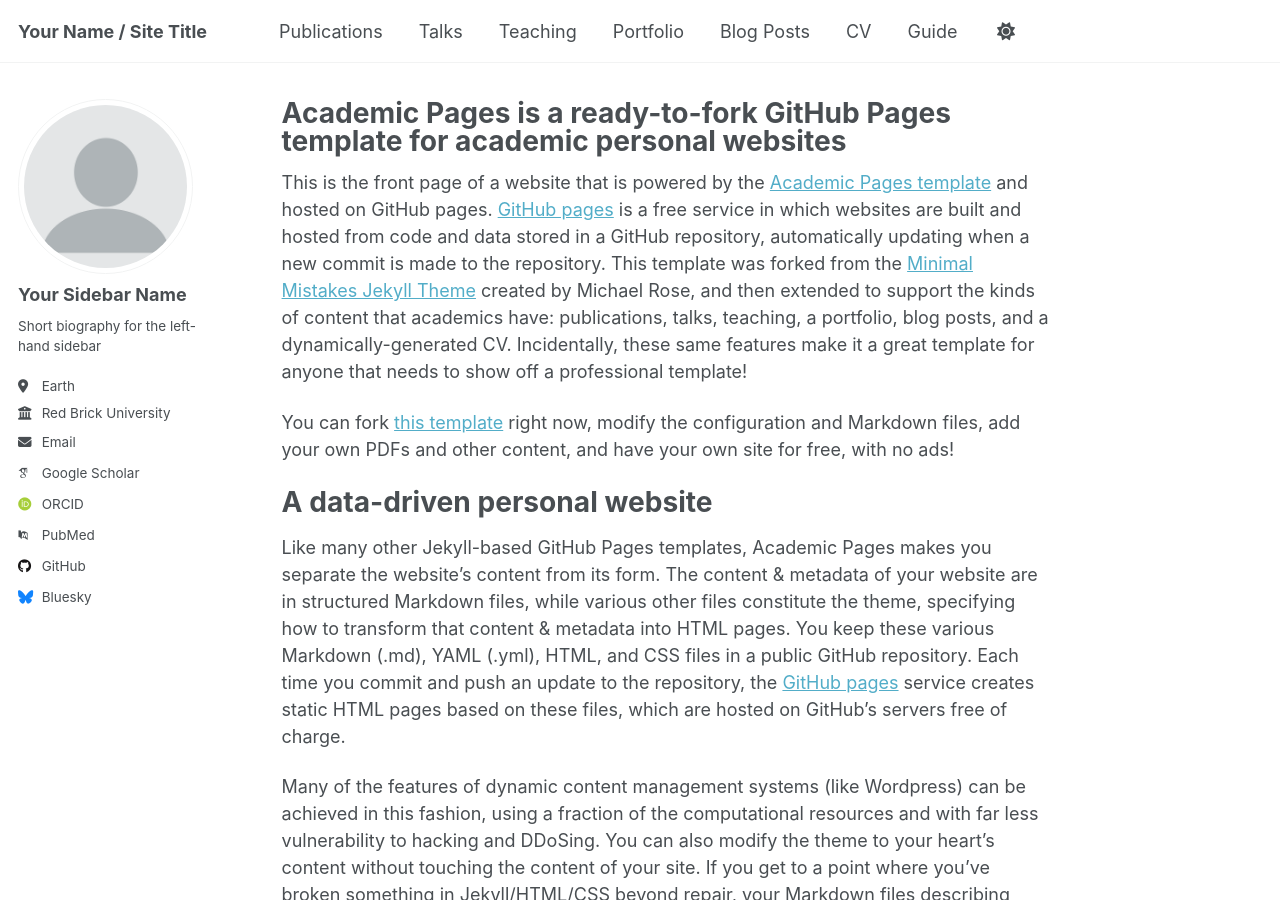
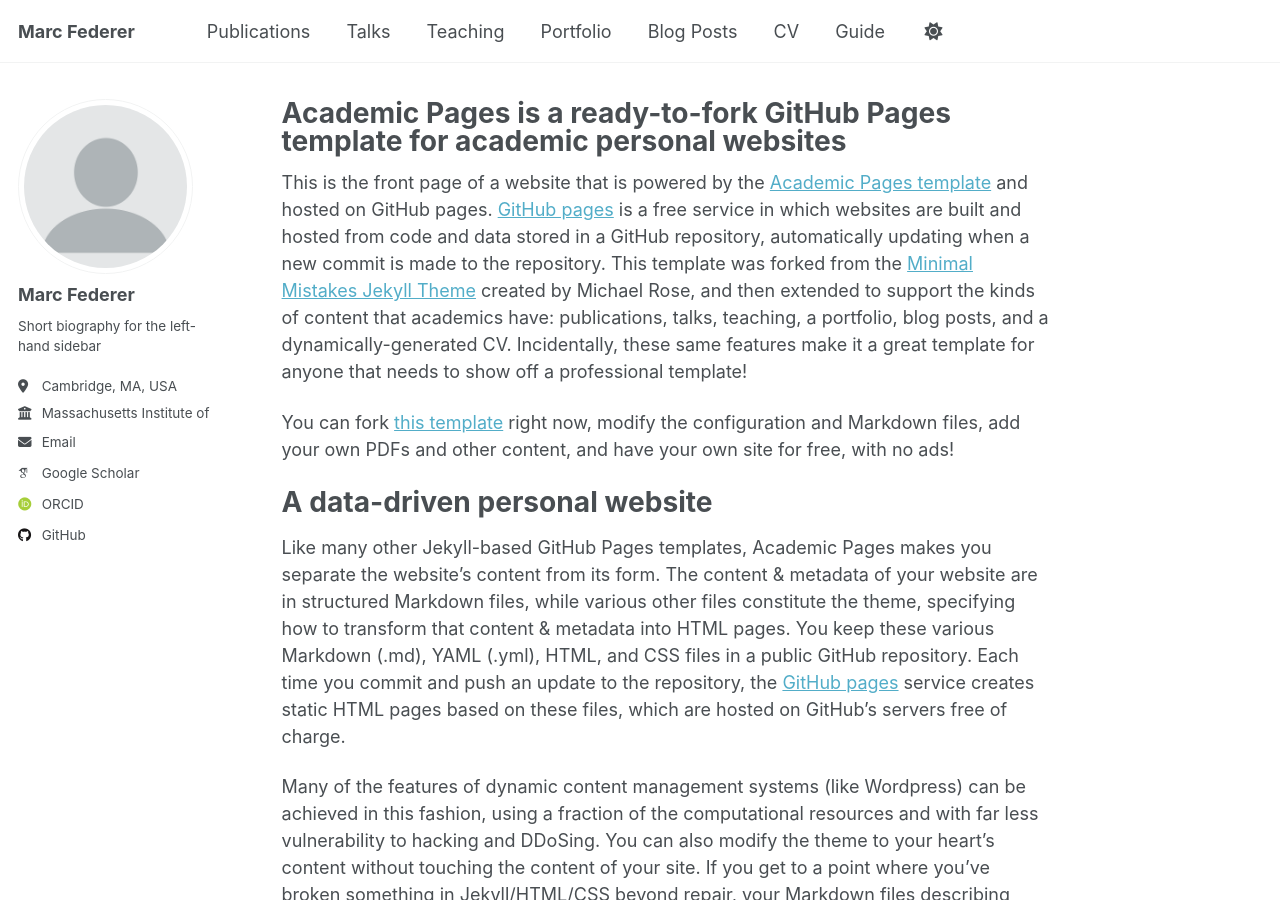
Before and after one commit to marcfederer/marcfederer.github.io, a Jekyll site: the page built from _pages/about.md, in a window 1280 px wide and 900 px high. Built offline with Jekyll 4.4.1, drawn with Linux system fonts in a browser that asks for light colours; some web fonts are replaced; a script that is not in the unit is left out.

Commit message:
Update personal details in _config.yml
Updated personal information in the configuration file, including name, location, employer, email, and social media links.

```diff
--- a/_config.yml
+++ b/_config.yml
@@ -9,7 +9,7 @@
 # Basic Site Settings
 locale                   : "en-US"
 site_theme               : "default" # Currently available options are "default", "air"
-title                    : "Your Name / Site Title"
+title                    : "Marc Federer"
 title_separator          : "-"
 name                     : &name "Your Name"
 description              : &description "Your Name's academic portfolio"   # Update this with a general description of your site, this is the default if not overridden by a page
@@ -24,23 +24,23 @@
 author:
   # Biographic information
   avatar           : "profile.png"
-  name             : "Your Sidebar Name"
+  name             : "Marc Federer"
   pronouns         : # example: "she/her"
   bio              : "Short biography for the left-hand sidebar"
-  location         : "Earth"
-  employer         : "Red Brick University"
+  location         : "Cambridge, MA, USA"
+  employer         : "Massachusetts Institute of Technology"
   uri              : # URL
-  email            : "none@example.org"
+  email            : "mfederer@mit.edu"
 
   # Academic websites
   academia         : # URL
   arxiv            : # URL - Update with the correct link to your profile
-  googlescholar    : "https://scholar.google.com/citations?user=PS_CX0AAAAAJ"
+  googlescholar    : "https://scholar.google.com/citations?user=KDFjZe8AAAAJ&hl"
   inspire-hep      : # URL
   impactstory      : # URL
   orcid            : "http://orcid.org/yourorcidurl"
   semantic         : # URL
-  pubmed           : "https://www.ncbi.nlm.nih.gov/pubmed/?term=john+snow"
+  pubmed           :
   researchgate     : # URL
   scopus           : # URL
 
@@ -54,7 +54,7 @@
 
   # Social media
   artstation       : # Username
-  bluesky          : "bsky.app" # Replace this with you Bluesky username
+  bluesky          :  # Replace this with you Bluesky username
   facebook         : # Username
   flickr           : # Username
   foursquare       : # Username
```
